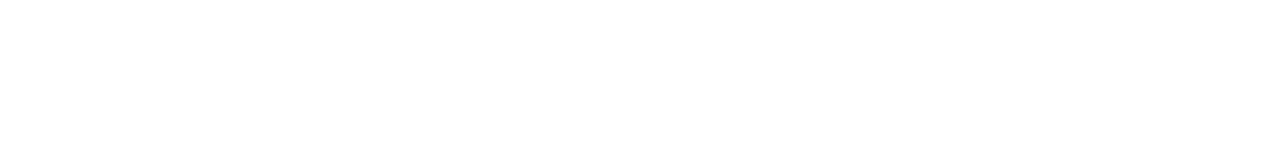
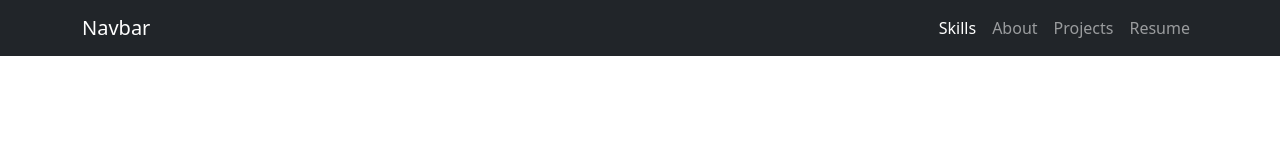
Before and after one commit to JamesLJenks/08_Professional-Portfolio, a plain HTML site: page index.html in a window 1280 px wide. Drawn offline with nearby package versions, Linux system fonts and the light colour scheme.

Commit message:
Added navigation bar to HTML and styled using Bootstrap.

```diff
--- a/assets/css/style.css
+++ b/assets/css/style.css
@@ -0,0 +1,3 @@
+.header-gradient {
+
+}
--- a/index.html
+++ b/index.html
@@ -12,7 +12,34 @@
 </head>
 
 <body>
+    <!-- Navigation Bar -->
+    <nav class="navbar navbar-expand-lg navbar-dark bg-dark fixed-top">
+        <div class="container">
+          <a class="navbar-brand" href="#">Navbar</a>
+          <button class="navbar-toggler" type="button" data-bs-toggle="collapse" data-bs-target="#navbarNav" aria-controls="navbarNav" aria-expanded="false" aria-label="Toggle navigation">
+            <span class="navbar-toggler-icon"></span>
+          </button>
+          <div class="collapse navbar-collapse justify-content-end" id="navbarNav">
+            <ul class="navbar-nav">
+              <li class="nav-item">
+                <a class="nav-link active" href="#skills">Skills</a>
+              </li>
+              <li class="nav-item">
+                <a class="nav-link" href="#about">About</a>
+              </li>
+              <li class="nav-item">
+                <a class="nav-link" href="#projects">Projects</a>
+              </li>
+              <li class="nav-item">
+                <a class="nav-link" href="assets/images/James-L-Jenks_Resume_03-16-21.pdf" target="_blank">Resume</a>
+              </li>
+            </ul>
+          </div>
+        </div>
+      </nav>
 
+    <!-- Header -->
+    <header class="page-header gradient"></header>
 
 
 
```
